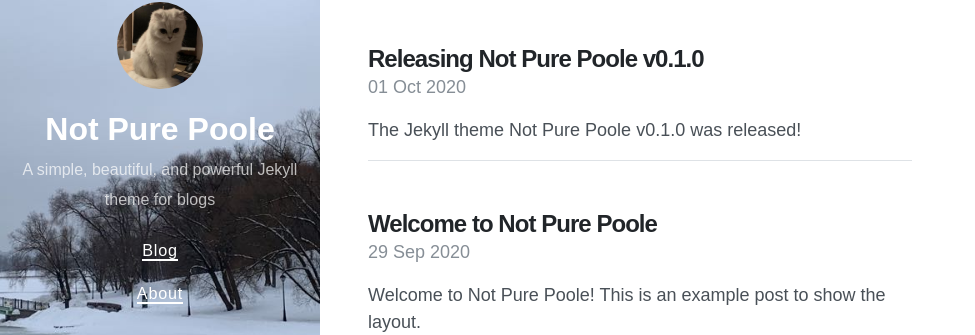
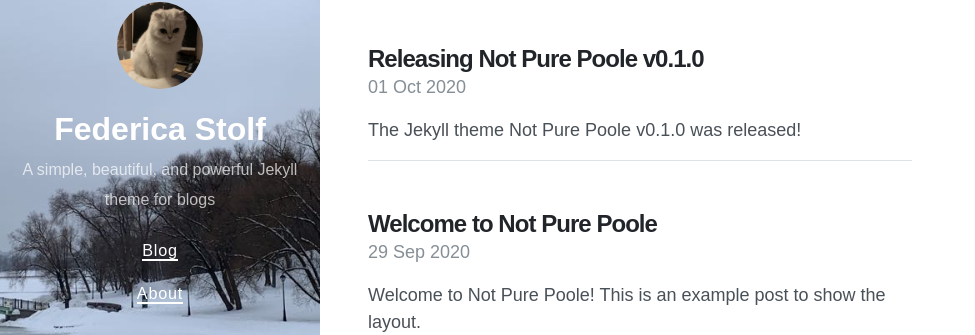
Before and after one commit to federicastolf/federicastolf.github.io, a Jekyll site: the page built from index.html, in a window 1280 px wide. Shown: the part 254-589 px from the top of the page, without its empty margins (0-975 px from the left). Built offline with Jekyll 4.4.1, drawn with Linux system fonts in a browser that asks for light colours; nearby versions of some CDN libraries; the list of posts is cut into pages by our own code.

Commit message:
Update _config.yml

```diff
--- a/_config.yml
+++ b/_config.yml
@@ -1,5 +1,5 @@
 # Setup
-title: Not Pure Poole
+title: Federica Stolf
 description: A simple, beautiful, and powerful Jekyll theme for blogs
 url: https://vszhub.github.io
 avatar: /avatar.jpeg
```
